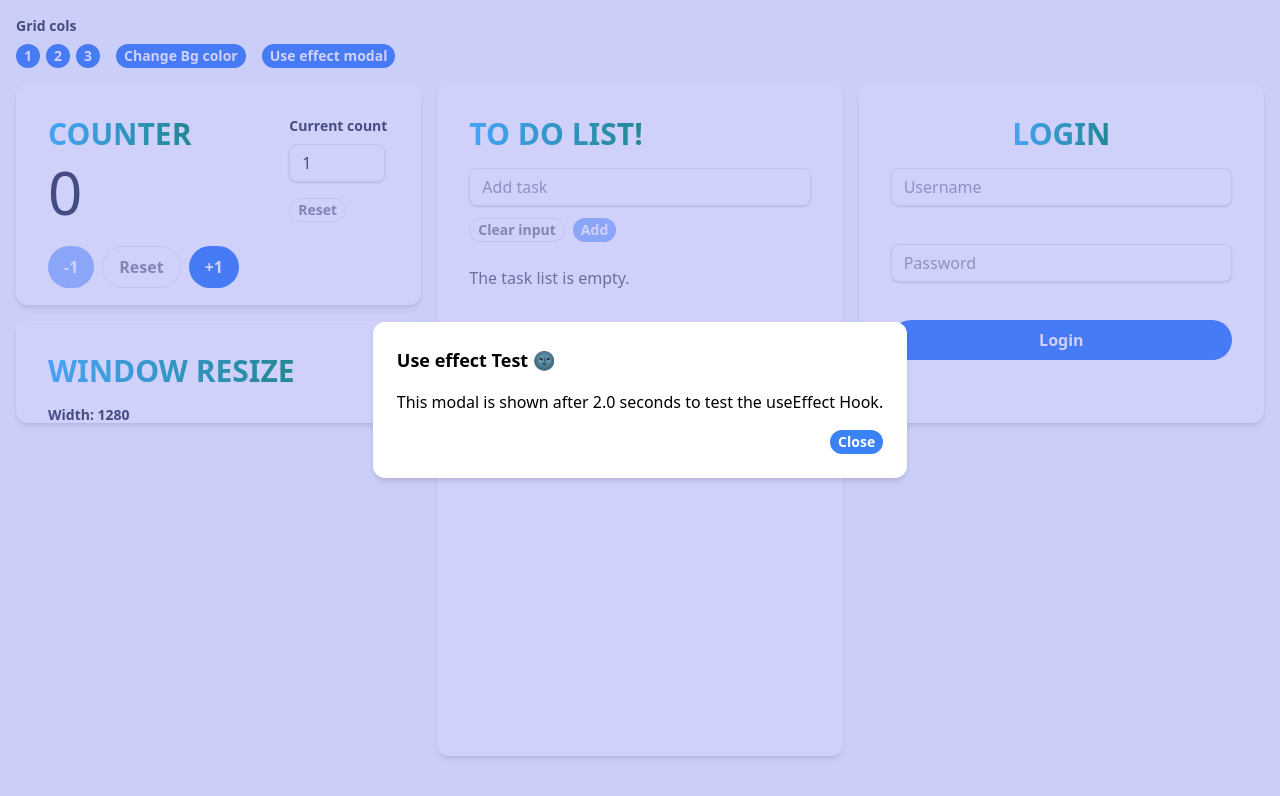
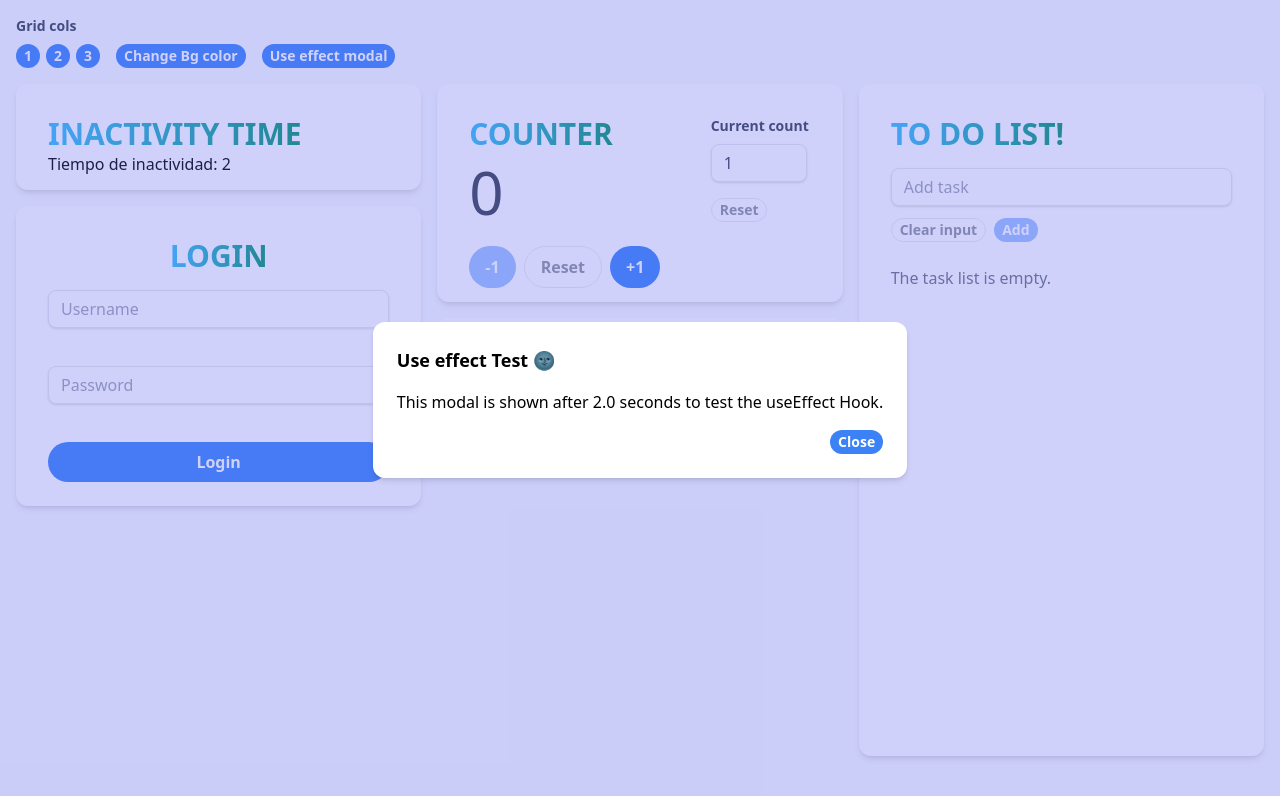
Before and after one commit to argierincon/react-2024, a React (Vite) app: page / in a window 1280 px wide. Shown: the top 796 px of the page. Built offline with nearby package versions, Linux system fonts and the light colour scheme.

Commit message:
feature: implement inactivity time component

```diff
--- a/src/App.jsx
+++ b/src/App.jsx
@@ -1,10 +1,15 @@
-import { Resize } from "./components/useEffect/Resize.jsx";
-import { Counter, Todo, Form } from "./components/useState/Imports.jsx";
-import { RandomBg } from "./components/useState/RandomBg.jsx";
+import { Resize, InactivityTime } from "./components/useEffect/Imports.jsx";
+import {
+  Counter,
+  Todo,
+  Form,
+  RandomBg,
+} from "./components/useState/Imports.jsx";
 
 const App = () => {
   return (
     <RandomBg>
+      <InactivityTime />
       <Counter />
       <Todo />
       <Form />
```
